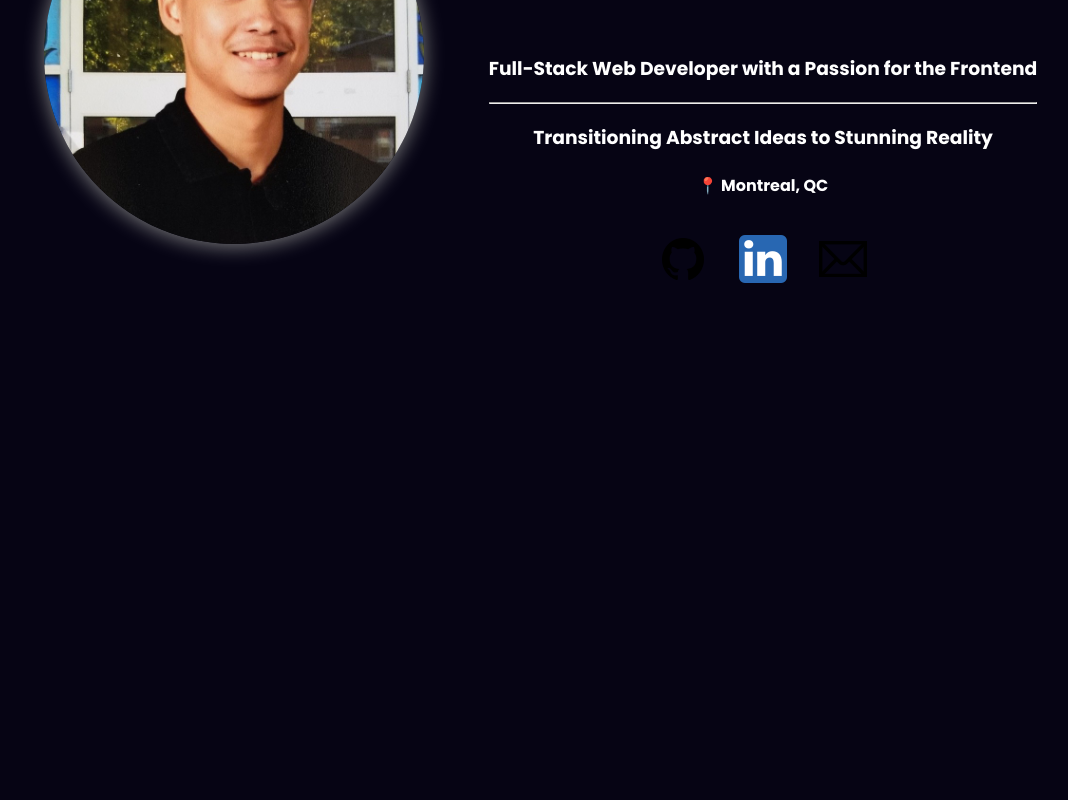
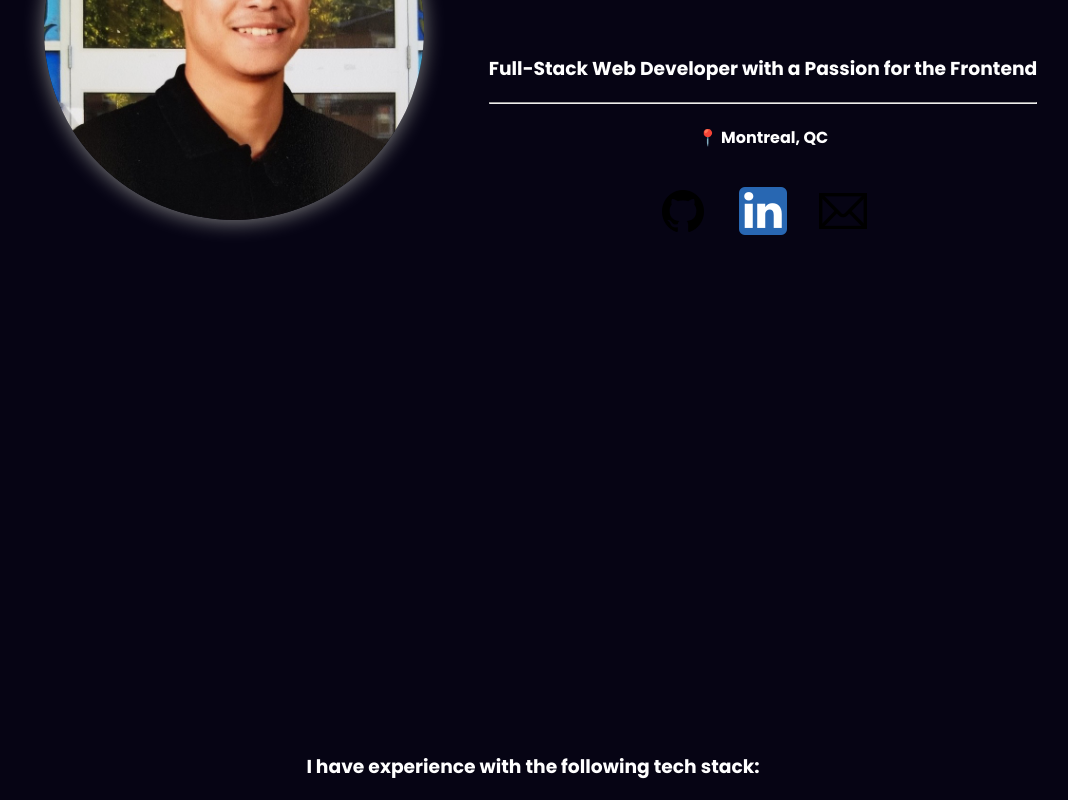
Before and after one commit to williamnamamnath/my-portfolio, a React (Create React App) app: page / in a window 1280 px wide. Shown: the part 460-1260 px from the top of the page, without its empty margins (107-1175 px from the left). Built offline with nearby package versions, Linux system fonts and the light colour scheme.

Commit message:
Modified text in name card on Home page

```diff
--- a/src/pages/Home.js
+++ b/src/pages/Home.js
@@ -187,7 +187,6 @@ const navProjects = () => {
       <br/>
       <h3 style={{textAlign: "center"}}>Full-Stack Web Developer with a Passion for the Frontend</h3>
       <hr/>
-      <h3 style={{textAlign: "center"}}>Transitioning Abstract Ideas to Stunning Reality</h3>
       <h4>📍 Montreal, QC</h4>
       <SocialsDiv>
       <Social href="https://github.com/williamnamamnath" target="_blank" rel="noopener noreferrer"><img src={github} alt="github logo"/></Social>
@@ -211,9 +210,9 @@ const navProjects = () => {
     <br/>
     <br/>
       <PageSpacing />
+    <h3 style={{textAlign: "center", color: "white"}}>I have experience with the following tech stack:</h3>
     <ParentDiv>
       <NameCard>
-    <h3 style={{textAlign: "center", color: "white"}}>I have experience with the following tech stack:</h3>
     <StackDiv>
     <TechStack className="devicon-html5-plain-wordmark colored"></TechStack>
     <TechStack className="devicon-css3-plain-wordmark colored"></TechStack>
```
